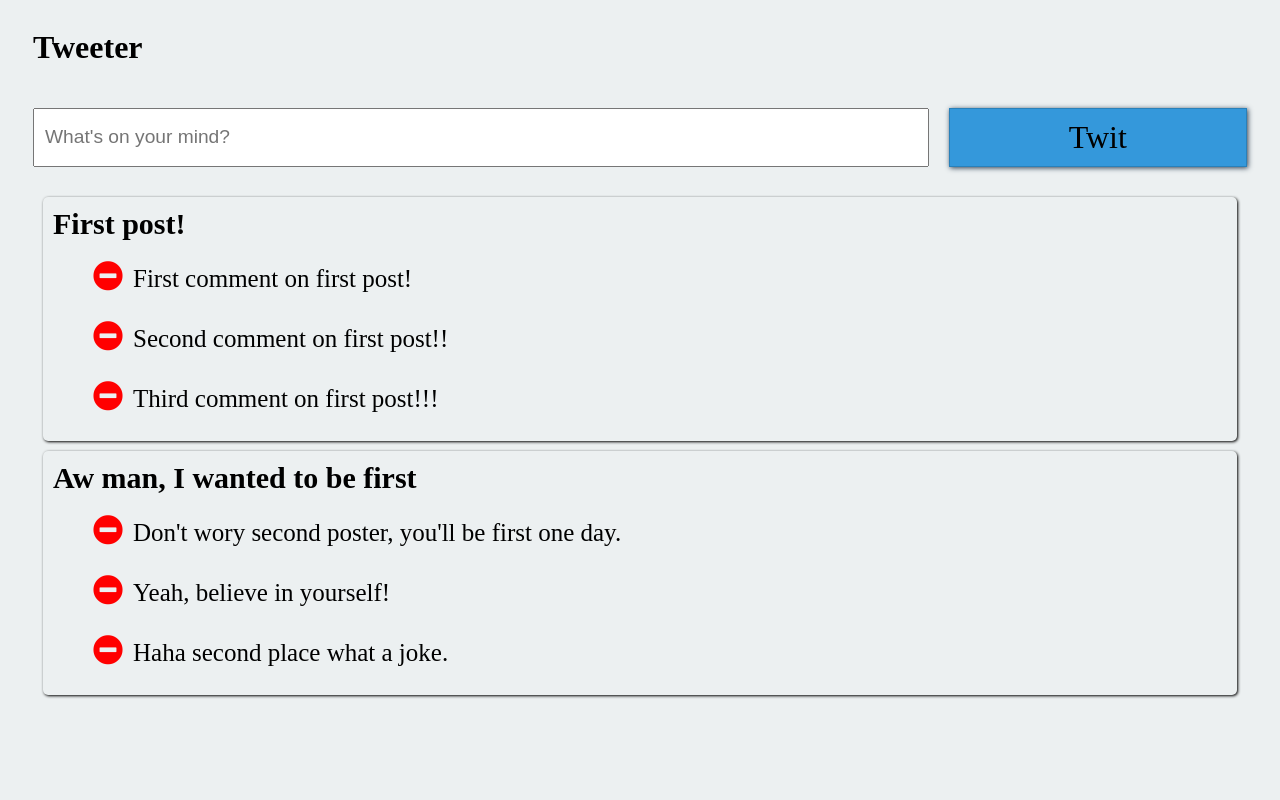
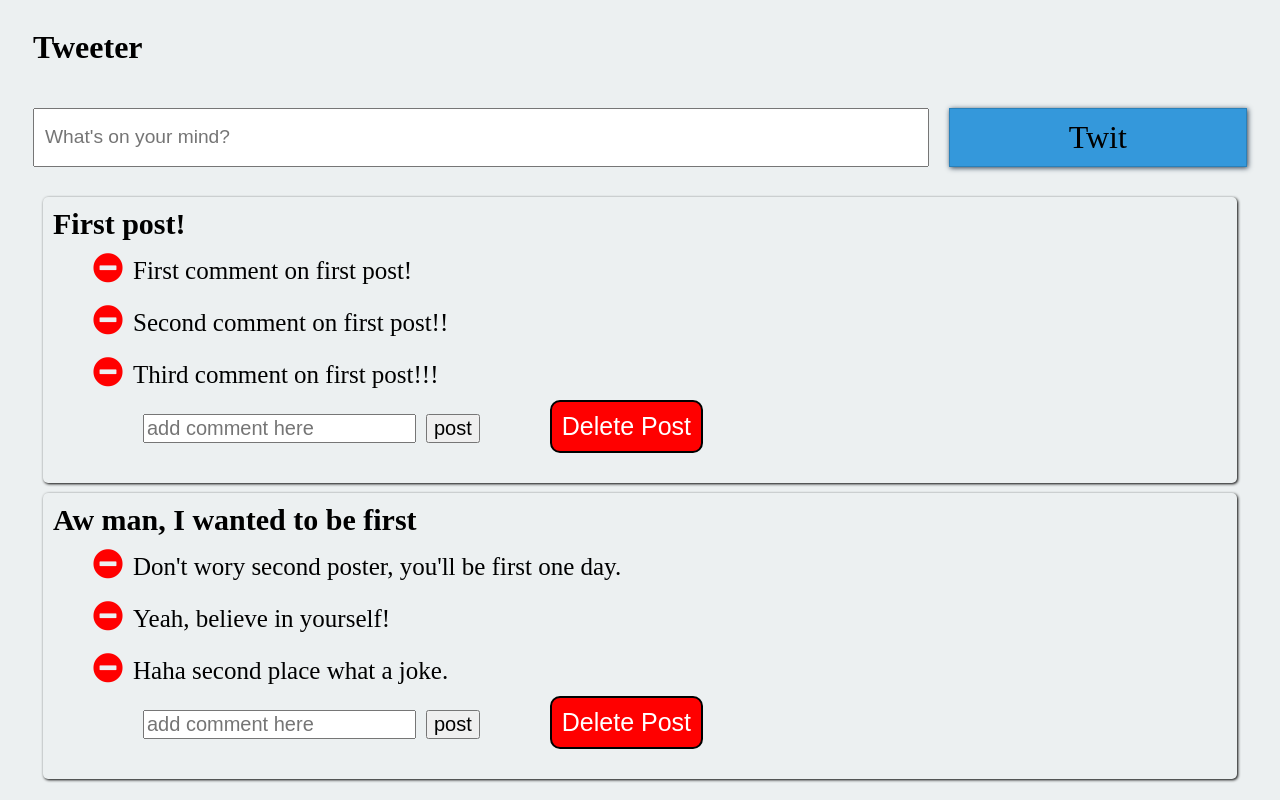
Before and after one commit to ravidd9/tweeter-project, a plain HTML site: page index.html in a window 1280 px wide. Drawn offline with nearby package versions, Linux system fonts and the light colour scheme; a web font is replaced by a local one.

Commit message:
20.3 end day, twiter quest finished

```diff
--- a/index.html
+++ b/index.html
@@ -13,7 +13,7 @@
     <div id="container">
         <h1 id="title">Tweeter</h1>
         <input type="text" placeholder="What's on your mind?" id="input">
-        <div id="post" onclick="post()">Twit</div>
+        <div id="post">Twit</div>
         <div id="posts"></div>
     </div>
 
--- a/main.js
+++ b/main.js
@@ -3,10 +3,30 @@ const renderer = Renderer()
 renderer.renderPosts(tweeter.getPosts())
 
 
-// $("i").on("click", function(){  //not working
-//     console.log($(this).attr("id"))
-//     let postID = 1 //find how to get it
-//     let commentID = $(this).attr("id").replace("i","c")
-//     tweeter.removeComment(postID,commentID)
-//     renderer.renderPosts(tweeter.getPosts())
-// })
+$("#container").on("click", "i", function(){
+    let postID = $(this).closest(".post").attr("id")
+    let commentID = $(this).closest(".comment").attr("id")
+    tweeter.removeComment(postID,commentID)
+    renderer.renderPosts(tweeter.getPosts())
+})
+$("#container").on("click", ".comButton", function(){
+    let text = $(this).closest(".post").find(".comInput").val()
+    if (text != ""){
+        tweeter.addComment(text, $(this).closest(".post").attr("id"))
+        renderer.renderPosts(tweeter.getPosts())
+
+    }
+})
+$("#container").on("click", "#post", function(){
+    let text = $(this).siblings("#input").val()
+    console.log("asd")
+    if (text != ""){
+        tweeter.addPost(text)
+        renderer.renderPosts(tweeter.getPosts())
+    }
+})
+$("#container").on("click", ".postDel", function(){
+    let postID = $(this).closest(".post").attr("id")
+    tweeter.removePost(postID)
+    renderer.renderPosts(tweeter.getPosts())
+})
--- a/render.js
+++ b/render.js
@@ -2,12 +2,15 @@ const Renderer = function () {
     const renderPosts = function(posts){
         $("#posts").empty()
         for(let index in posts){
-            let newPost = $(`<div class='post' id=${posts[index].id}>${posts[index].text}</div>`)
-            $("#posts").append(newPost)
+            $("#posts").append(`<div class='post' id=${posts[index].id}>${posts[index].text}</div>`)
             for(let index2 in posts[index].comments){
                 let newComment = $(`<div class='comment' id=${posts[index].comments[index2].id}><i class="fas fa-minus-circle" id=i${posts[index].comments[index2].id.slice(1)}></i>${posts[index].comments[index2].text}</div>`)
                 $(`#${posts[index].id}`).append(newComment)
             }
+            $(`#${posts[index].id}`).append(`<input class="comInput" placeholder="add comment here"></input>`)
+            $(`#${posts[index].id}`).append(`<button class="comButton">post</button>`)
+            $(`#${posts[index].id}`).append(`<button class="postDel">Delete Post</button>`)
+
         }
     }
     return {
--- a/style.css
+++ b/style.css
@@ -47,21 +47,19 @@ body{
     margin: 10px;
     border-radius: 5px;
     padding: 10px;
+    font-weight: bold;
+    font-size: 30px;
+    display: block;
 }
 
 #post:active{
     background-color: #2980b9
 }
 
-.post{
-    font-weight: bold;
-    font-size: 30px;
-}
-
 .comment{
     font-weight: normal;
     font-size: 25px;
-    margin: 10px;
+    margin: 2px;
     margin-left: 30px;
     align-content: center;
 }
@@ -84,3 +82,23 @@ i{
     cursor: pointer;
     color: #e74c3c;
 }
+
+.comInput{
+    margin-top: 15px;
+    margin-left: 90px;
+    margin-bottom: 30px;
+    margin-right: 10px;
+    font-size: 20px;
+}
+.comButton{
+    font-size: 20px;
+}
+.postDel{
+    background-color: red;
+    color: white;
+    margin-left: 70px;
+    border: 2px solid black;
+    border-radius: 10px;
+    font-size: 25px;
+    padding: 10px;
+}
```
